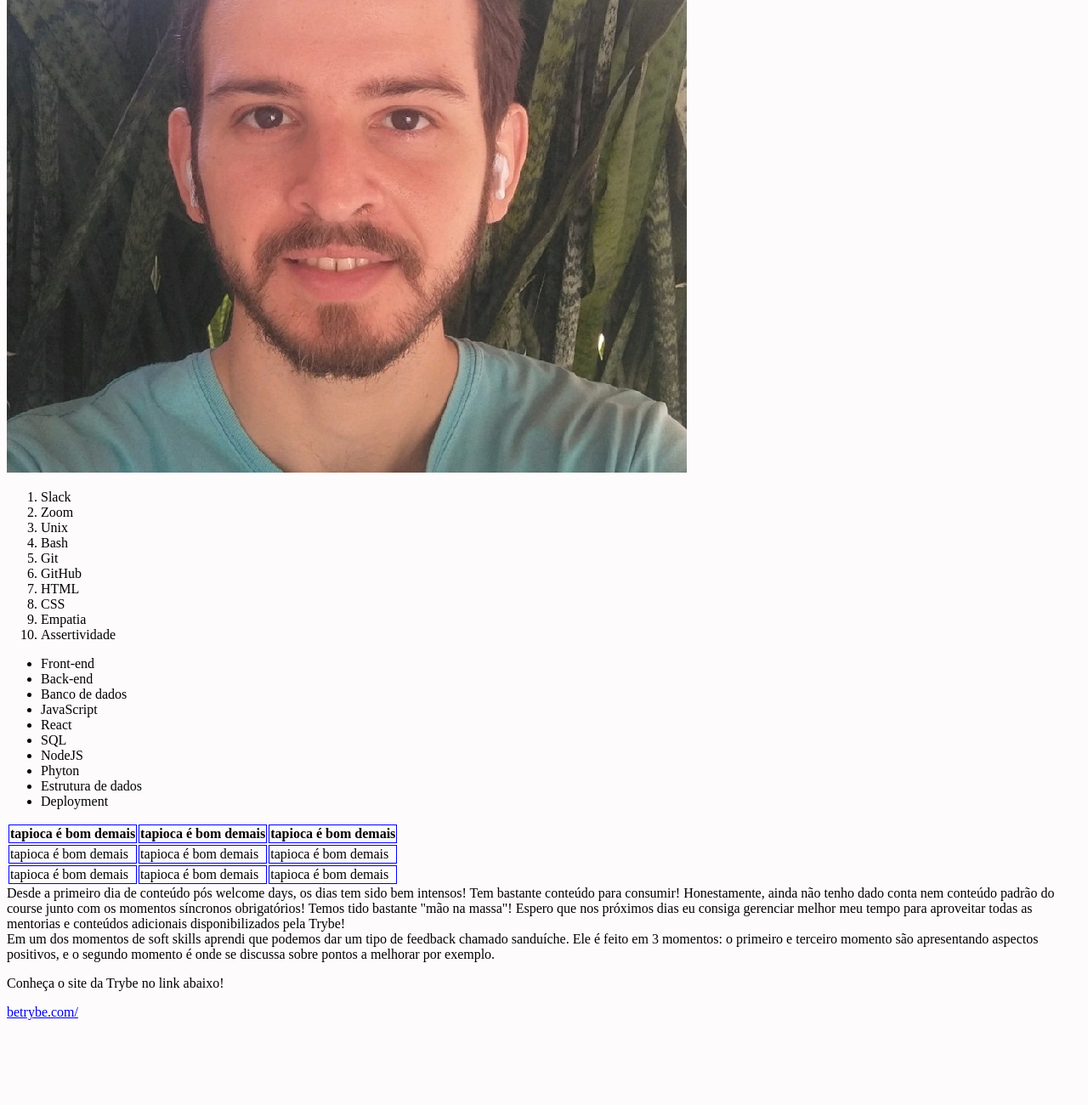
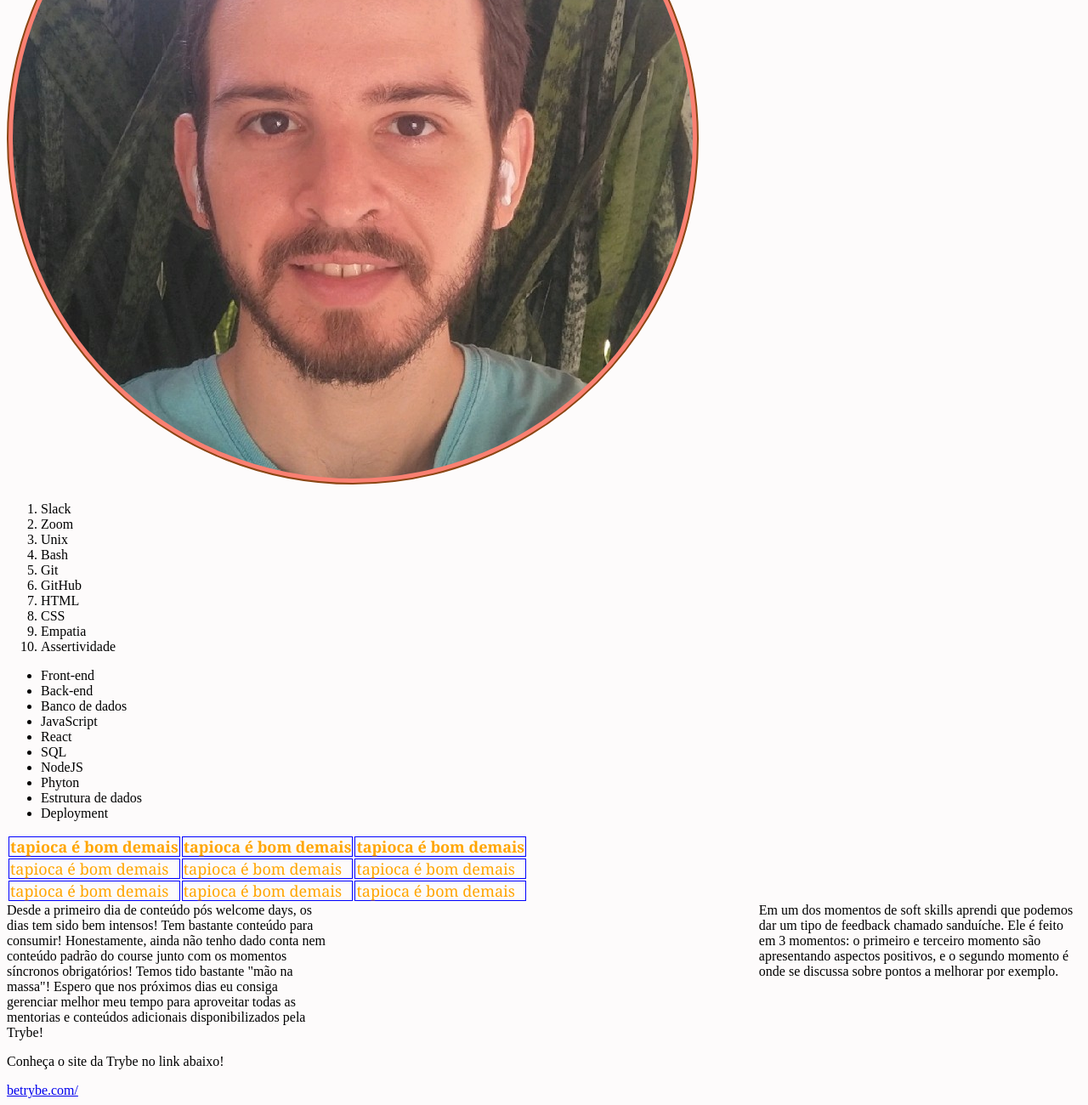
Before and after one commit to Danieldsvn/lessons-learned, a website: page index.html in a window 1280 px wide. Shown: the part 252-1552 px from the top of the page at 85% size. Before the commit the page ends 1460 px from the top, so only its background shows below. Drawn offline with Linux system fonts and the light colour scheme.

Commit message:
requisitos 13, 14 e 15 concluidos

```diff
--- a/index.html
+++ b/index.html
@@ -56,10 +56,10 @@
             </tr>
         </table>
         <section>
-            <article>
+            <article class="lado-esquerdo">
                 Desde a primeiro dia de conteúdo pós welcome days, os dias tem sido bem intensos! Tem bastante conteúdo para consumir! Honestamente, ainda não tenho dado conta nem conteúdo padrão do course junto com os momentos síncronos obrigatórios! Temos tido bastante "mão na massa"! Espero que nos próximos dias eu consiga gerenciar melhor meu tempo para aproveitar todas as mentorias e conteúdos adicionais disponibilizados pela Trybe!
             </article>
-            <aside>
+            <aside class="lado-direito">
                 Em um dos momentos de soft skills aprendi que podemos dar um tipo de feedback chamado sanduíche. Ele é feito em 3 momentos: o primeiro e terceiro momento são apresentando aspectos positivos, e o segundo momento é onde se discussa sobre pontos a melhorar por exemplo.
             </aside>
         </section>
--- a/style.css
+++ b/style.css
@@ -4,11 +4,37 @@ body {
 #cabecalho {
     position: fixed;
     top: 0;
+    text-align: center;
+
 }
 td, th {
     border: 1px solid blue;
+    font-size: 18px;
+    font-family: Cambria, Cochin, Georgia, Times, 'Times New Roman', serif;
+    color: orange;
+    line-height: 20px;
+
 
 }
 .tapica-vermelha:hover {
     background-color: brown;
 }
+#minha_foto {
+    margin: auto;
+    border: 2px solid saddlebrown;
+    border-radius: 85%;
+    padding: 5px;
+    background-color: salmon;
+
+}
+.lado-esquerdo {
+    display: inline-block;
+    width: 30%;
+}
+
+.lado-direito {
+    display: inline-block;
+    width: 30%;
+    float:right;
+
+}
```
